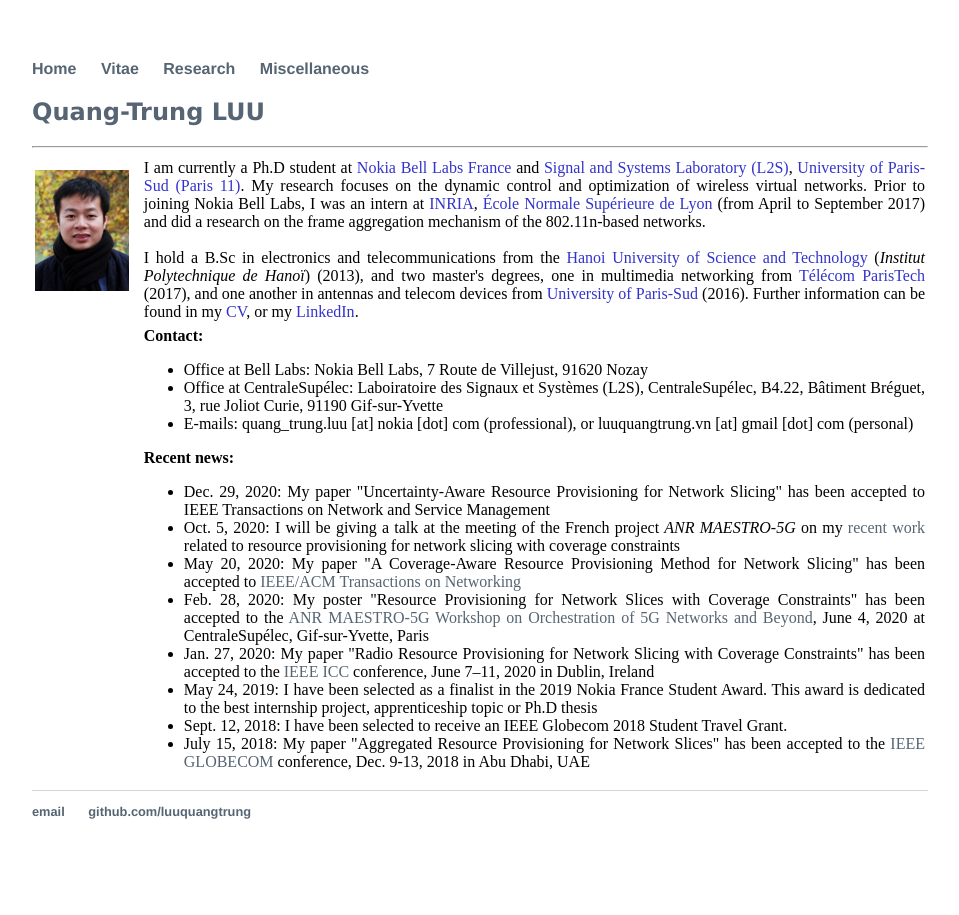
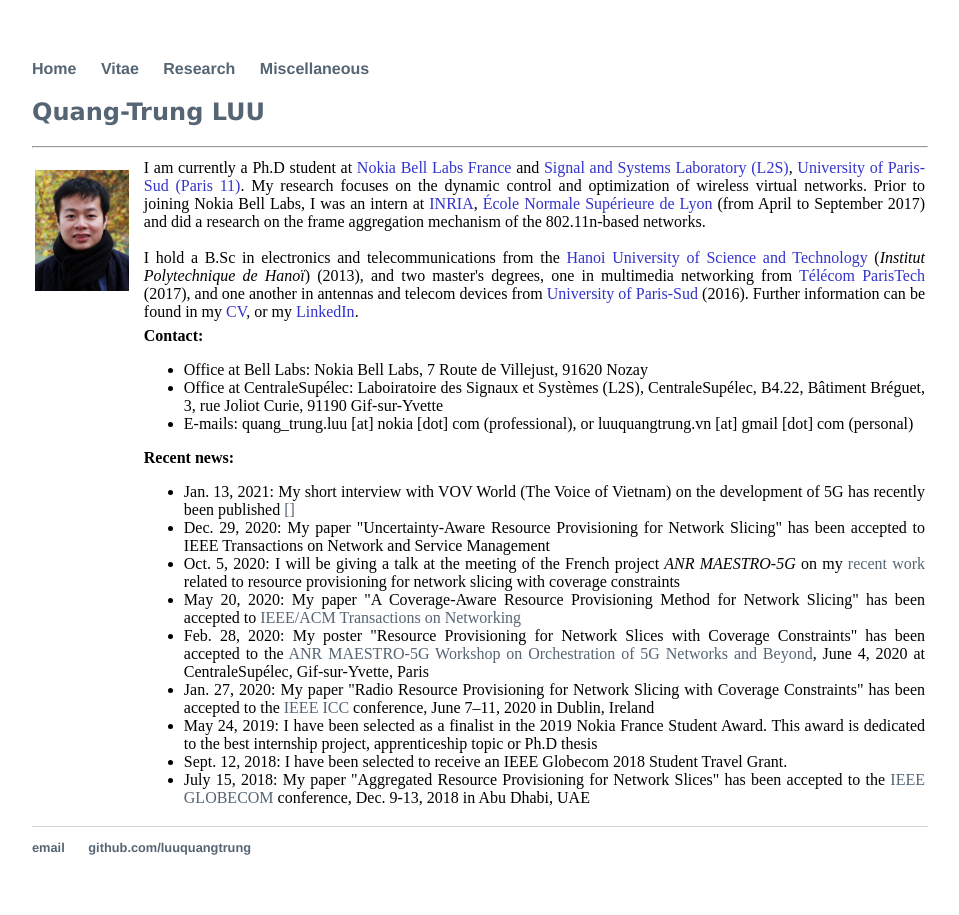
Before and after one commit to luuquangtrung/luuquangtrung.github.io_v1, a Jekyll site: the page built from index.html, in a window 1280 px wide. Shown: the whole page, without its empty margins (160-1119 px from the left). Built offline with Jekyll 4.4.1, drawn with Linux system fonts in a browser that asks for light colours.

Commit message:
update main index

```diff
--- a/index.html
+++ b/index.html
@@ -49,6 +49,7 @@ title: Quang-Trung Luu
 
 			<b>Recent news:</b>
 			<ul>
+				<li> Jan. 13, 2021: My short interview with VOV World (The Voice of Vietnam) on the development of 5G has recently been published <a href="https://vovworld.vn/vi-VN/nguoi-viet-muon-phuong/mang-di-dong-5g-co-hoi-phat-trien-cong-nghiep-vien-thong-tai-viet-nam-938761.vov">[]</a></li>
 				<li> Dec. 29, 2020: My paper "Uncertainty-Aware Resource Provisioning for Network Slicing" has been accepted to IEEE Transactions on Network and Service Management</li>
 				<li> Oct. 5, 2020: I will be giving a talk at the meeting of the French project <em>ANR MAESTRO-5G</em> on my <a href="https://ieeexplore.ieee.org/document/9187556/">recent work</a> related to resource provisioning for network slicing with coverage constraints </li>
 				<li> May 20, 2020: My paper "A Coverage-Aware Resource Provisioning Method for Network Slicing" has been accepted to <a href="https://ieeexplore.ieee.org/document/9187556/">IEEE/ACM Transactions on Networking</a></li>
```
